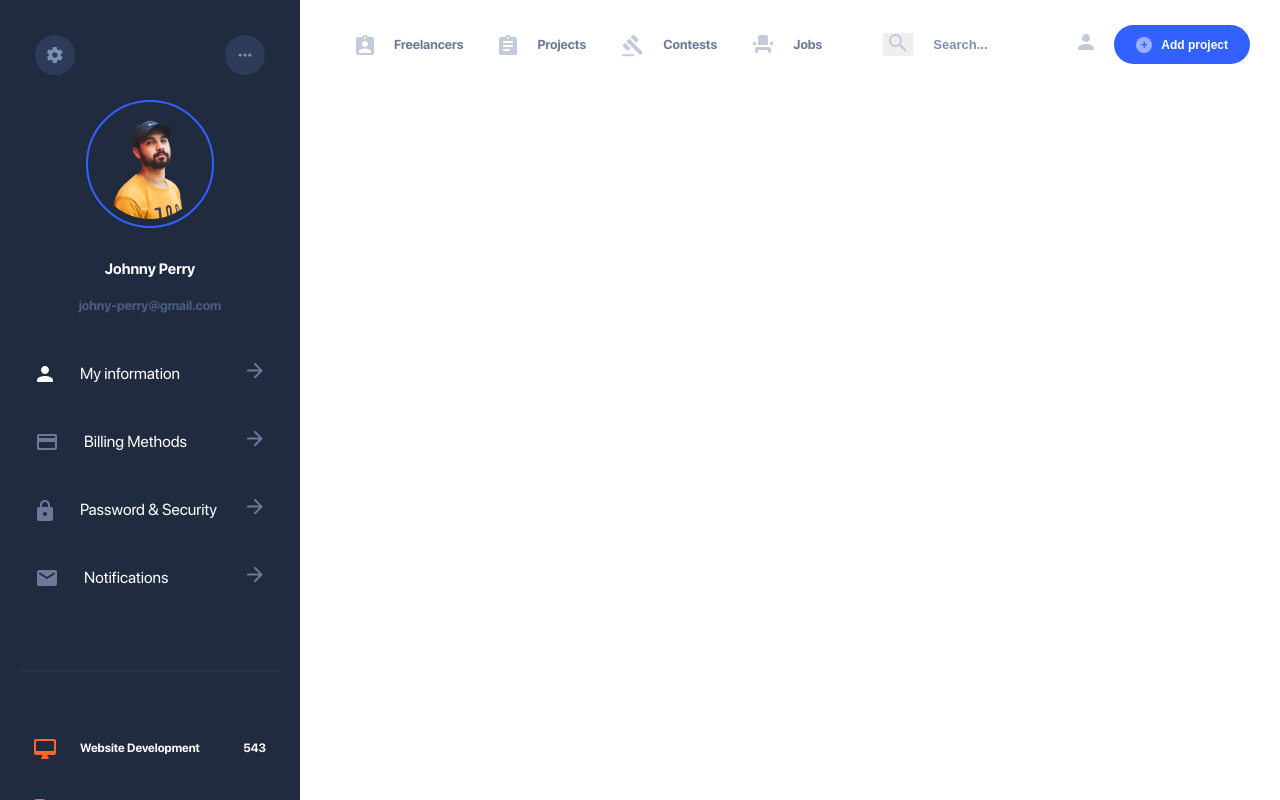
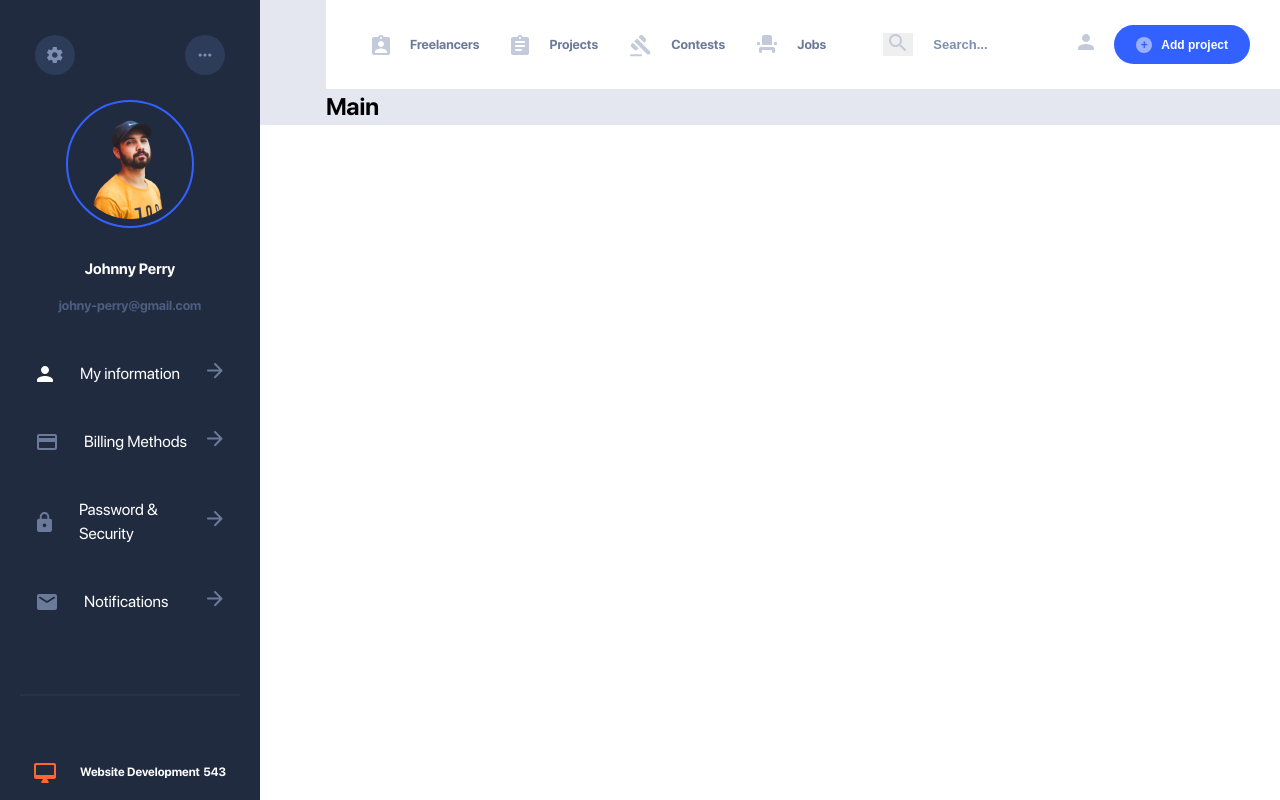
Before and after one commit to karshten/vue-freelance, a Vue app: page / in a window 1280 px wide. Built offline with nearby package versions, Linux system fonts and the light colour scheme.

Commit message:
finished destop header

```diff
--- a/src/App.vue
+++ b/src/App.vue
@@ -1,8 +1,13 @@
 <template>
     <div class="wrapper">
-        <SideBar :showSideBar="showSideBar"/>
-        <div class="wrapper__content">
-            <Header @onShowSideBar="showSideBar = true"/>
+        <div class="wrapper__sidebar">
+            <SideBar
+                    :showSideBar="showSideBar"
+            />
+        </div>
+        <SideBarButton @click="handleClickSideBar(true)"/>
+        <div @click="handleClickSideBar(false)" class="wrapper__content">
+            <Header/>
             <main>
                 <div class="container">
                     <RouterView/>
@@ -15,13 +20,31 @@
 <script>
     import Header from "./components/Header/Header.vue";
     import SideBar from "./components/SideBar/SideBar.vue";
-    import {ref} from "vue"
+    import {ref, onMounted, computed} from "vue"
+    import SideBarButton from "./components/Header/SideBarButton.vue";
+    import {useRoute} from "vue-router";
 
     export default {
-        components: {SideBar, Header},
+        components: {SideBarButton, SideBar, Header},
         setup(props, context) {
-            const showSideBar = ref(true)
-            return {showSideBar}
+
+            const route = useRoute()
+            const path = computed(() => route.path)
+
+            const showSideBar = ref(null)
+
+            onMounted(() => {
+                setTimeout(() => showSideBar.value =
+                    // path.value !== '/' &&
+                    innerWidth > 1080
+                )
+            })
+
+            const handleClickSideBar = (boolean) => {
+                innerWidth > 1080 ? null : showSideBar.value = boolean
+            }
+
+            return {showSideBar, handleClickSideBar, path}
         }
     }
 </script>
@@ -29,9 +52,26 @@
 <style lang="scss" scoped>
     .wrapper {
         display: flex;
+        background: #E4E7F0;
 
         &__content {
-            margin-left: 75px;
+            margin: 0 auto;
+        }
+
+        &__sidebar {
+            width: 340px;
+        }
+    }
+
+    @media (max-width: 1366px) {
+        .sidebar {
+            width: 300px;
+        }
+    }
+
+    @media (max-width: 1280px) {
+        .sidebar {
+            width: 260px;
         }
     }
 </style>
--- a/src/assets/css/base.css
+++ b/src/assets/css/base.css
@@ -61,7 +61,7 @@ img {
 }
 
 .container {
-    max-width: 1260px;
+    max-width: 1100px;
     margin: 0 auto;
 }
 
--- a/src/components/Header/Authorization.vue
+++ b/src/components/Header/Authorization.vue
@@ -1,7 +1,7 @@
 <template>
     <div class="authorize">
         <router-link to="/">
-            <div :class="{whenSmall: windowWidth < 1500}" class="authorize__icon">
+            <div class="authorize__icon">
                 <svg width="16" height="16" viewBox="0 0 16 16" fill="none" xmlns="http://www.w3.org/2000/svg">
                     <path fill-rule="evenodd" clip-rule="evenodd"
                           d="M8 8C10.21 8 12 6.21 12 4C12 1.79 10.21 0 8 0C5.79 0 4 1.79 4 4C4 6.21 5.79 8 8 8ZM8 10C5.33 10 0 11.34 0 14V15C0 15.55 0.45 16 1 16H15C15.55 16 16 15.55 16 15V14C16 11.34 10.67 10 8 10Z"
@@ -9,7 +9,7 @@
                 </svg>
             </div>
         </router-link>
-        <div class="authorize__links" v-if="windowWidth > 1500">
+        <div class="authorize__links">
             <router-link class="authorize__link" to="/">Sign in</router-link>
             <p>or</p>
             <router-link class="authorize__link" to="/">Join</router-link>
@@ -22,11 +22,7 @@
 
     export default {
         name: "SignIn",
-        setup() {
-            const windowWidth = window.innerWidth
-
-            return {windowWidth}
-        }
+        setup() {}
     }
 </script>
 
@@ -56,7 +52,19 @@
         }
     }
 
-    .whenSmall {
-        margin-right: 20px;
+    @media (max-width: 1500px) {
+        .header {
+
+            & .authorize {
+
+                &__links {
+                    display: none;
+                }
+
+                &__icon {
+                    margin-right: 20px;
+                }
+            }
+        }
     }
 </style>
--- a/src/components/Header/Header.vue
+++ b/src/components/Header/Header.vue
@@ -1,13 +1,12 @@
 <template>
     <header class="header">
-<!--        <SideBarButton @onShowSideBar="handleShowSideBar"/>-->
         <div class="header__content">
             <NavBar/>
             <Search/>
             <RegisterLink/>
             <button class="header__add-project-btn">
                 <div class="header__add-project-btn__plus">+</div>
-                Add project
+                <span>Add project</span>
             </button>
         </div>
     </header>
@@ -23,11 +22,6 @@
         components: {SideBarButton, NavBar, Search, RegisterLink},
         name: "Header",
         setup(props, context) {
-            const handleShowSideBar = () => {
-                context.emit('onShowSideBar')
-            }
-
-            return {handleShowSideBar}
         }
     }
 </script>
@@ -36,9 +30,10 @@
     @import "../../assets/scss/variables";
 
     .header {
+        background-color: #fff;
         display: flex;
         align-items: center;
-        padding: 25px 30px 25px 0;
+        padding: 25px 30px 25px 46px;
 
         &__content {
             display: flex;
@@ -50,6 +45,7 @@
             display: flex;
             white-space: nowrap;
             align-items: center;
+            justify-content: center;
 
             &__plus {
                 display: flex;
@@ -67,4 +63,30 @@
             }
         }
     }
+
+    @media (max-width: 1180px) {
+        .header {
+
+            &__content {
+
+            }
+
+            &__add-project-btn {
+
+                padding: 12px;
+
+                &__plus {
+                    margin: 0;
+                    background-color: inherit;
+                    color: #fff;
+                    font-size: 24px;
+                    font-weight: normal;
+                }
+
+                & span {
+                    display: none;
+                }
+            }
+        }
+    }
 </style>
--- a/src/components/Header/NavBar.vue
+++ b/src/components/Header/NavBar.vue
@@ -63,7 +63,7 @@
 
             &__item {
                 display: flex;
-                margin-right: 36px;
+                margin-right: 3.5vw;
             }
 
             &__icon {
@@ -78,4 +78,16 @@
             }
         }
     }
+
+    @media (max-width: 1280px) {
+        .header {
+            & .navbar {
+
+                &__item {
+                    display: flex;
+                    margin-right: 2.5vw;
+                }
+            }
+        }
+    }
 </style>
--- a/src/components/Header/SideBarButton.vue
+++ b/src/components/Header/SideBarButton.vue
@@ -1,39 +1,31 @@
 <template>
-    <ul class="sidebar">
-        <li class="sidebar__button">
-            <button @click="handleShowSideBar">
+    <Transition>
+        <div class="sidebar-btn">
+            <button>
                 <div></div>
                 <div></div>
                 <div></div>
             </button>
-        </li>
-        <li class="sidebar__label">Constructor</li>
-    </ul>
+        </div>
+    </Transition>
 </template>
 
 <script>
-    import {ref} from 'vue'
     export default {
         name: "SideBarButton",
-        setup(props, context){
-            const handleShowSideBar = () =>{
-                context.emit('onShowSideBar')
-            }
-
-            return {handleShowSideBar}
-        }
+        props: ['showSidebar']
     }
 </script>
 
 <style lang="scss" scoped>
     @import "../../assets/scss/variables.scss";
 
-    .header {
-        & .sidebar {
-            display: flex;
-            align-items: center;
+    .sidebar-btn {
+        display: none;
+        position: fixed;
+        top: 28px;
+        left: 36px;
 
-            &__button {
         & button {
             padding-top: 10px;
             cursor: pointer;
@@ -49,17 +41,18 @@
         }
     }
 
-            &__label {
-                margin-left: 30px;
-                color: $mid-dark-blue;
-                font-size: 18px;
-                font-weight: 700;
+    .v-enter-active,
+    .v-leave-active {
+        transition: opacity .7s ease;
     }
-            @media (max-width: 1350px) {
-                .sidebar__label {
-                    display: none;
+
+    .v-enter-from,
+    .v-leave-to {
+        opacity: 0;
     }
-            }
+    @media (max-width: 1200px) {
+        .sidebar-btn {
+            display: block;
         }
     }
 </style>
--- a/src/components/SideBar/SideBar.vue
+++ b/src/components/SideBar/SideBar.vue
@@ -1,12 +1,10 @@
 <template>
     <Transition>
-        <aside v-if="showSideBar" class="wrapper-bar">
-            <div class="sidebar">
-                <TopButtons/>
-                <AccountInfo/>
-                <MenuList/>
-                <SkillsList/>
-            </div>
+        <aside v-if="showSideBar" class="sidebar">
+            <TopButtons/>
+            <AccountInfo/>
+            <MenuList/>
+            <SkillsList/>
         </aside>
     </Transition>
 </template>
@@ -18,27 +16,26 @@
     import ItemSkill from "./ItemSkill.vue";
     import MenuList from "./MenuList.vue";
     import SkillsList from "./SkillsList.vue";
+    import {useRoute} from "vue-router";
 
     export default {
         name: "SideBar",
         props: ['showSideBar'],
         components: {SkillsList, MenuList, ItemSkill, ItemMenu, AccountInfo, TopButtons},
+        setup() {
+
+        }
     }
 </script>
 
 <style lang="scss" scoped>
     @import "src/assets/scss/variables.scss";
 
-    .wrapper-bar {
-        width: 300px;
-        height: 1px;
-    }
-
     .sidebar {
         padding: 35px 20px;
         z-index: 100;
         background-color: $high-dark-blue;
-        width: 300px;
+        width: 340px;
         height: 100vh;
         position: fixed;
         top: 0;
@@ -54,4 +51,15 @@
     .v-leave-to {
         opacity: 0;
     }
+
+    @media (max-width: 1366px) {
+        .sidebar {
+            width: 300px;
+        }
+    }
+    @media (max-width: 1280px) {
+        .sidebar {
+            width: 260px;
+        }
+    }
 </style>
--- a/src/views/Main.vue
+++ b/src/views/Main.vue
@@ -1,5 +1,5 @@
 <template>
-
+<h2>Main</h2>
 </template>
 
 <script>
```
Lines whose indentation alone changed are shown as unchanged.
